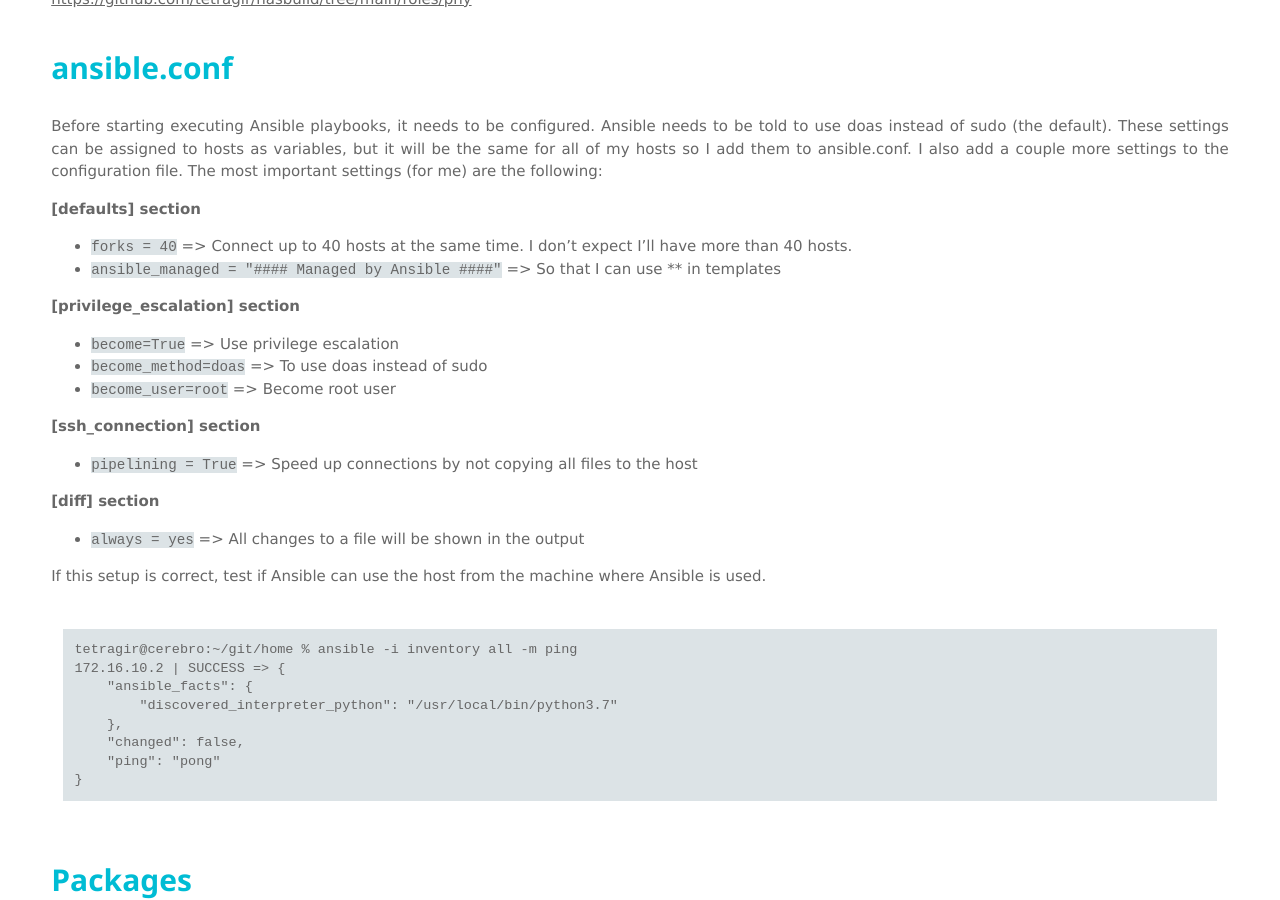
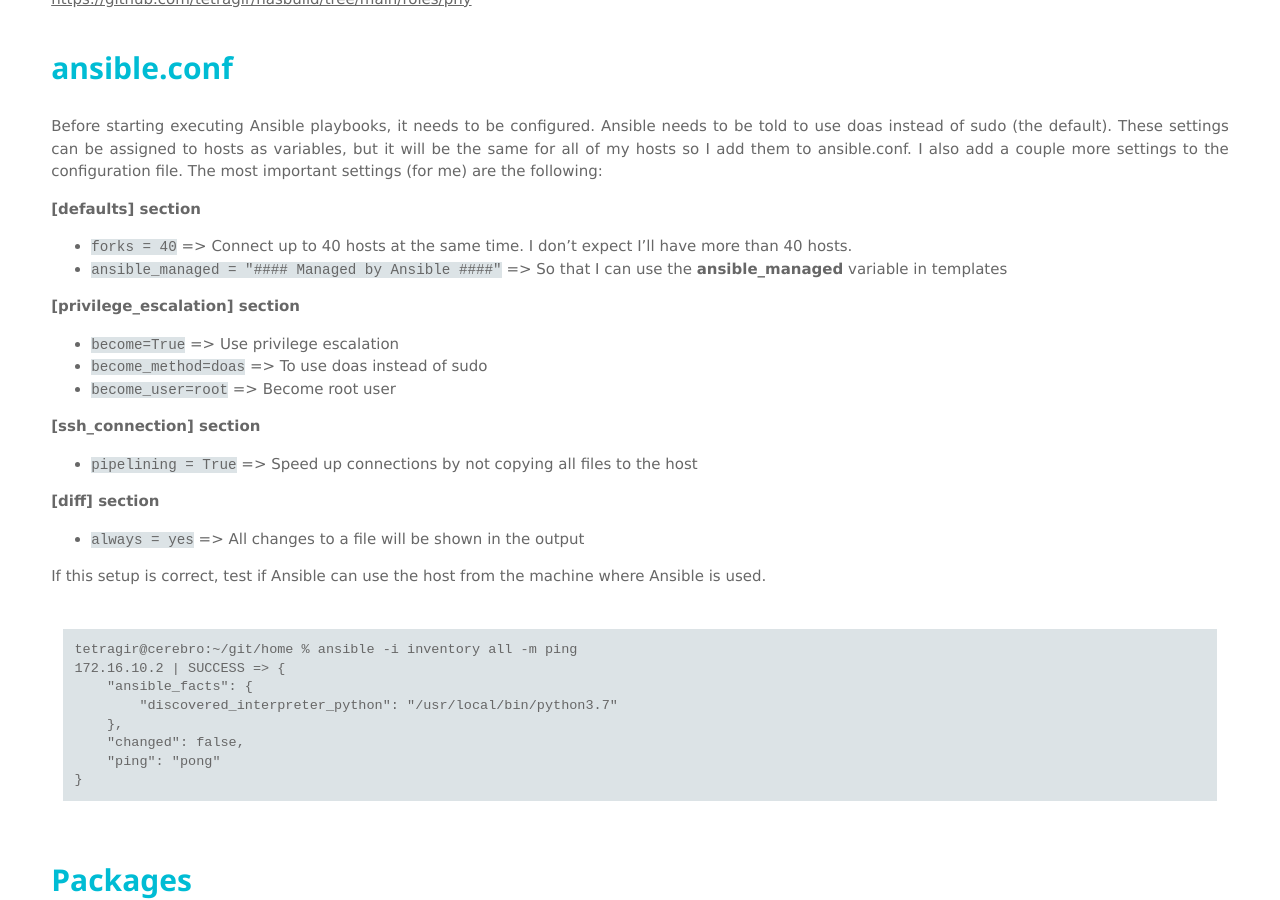
Before and after one commit to tetragir/tetragir.github.io, a Jekyll site: the page built from _posts/2021-06-19-nasbuild-host.md, in a window 1280 px wide and 900 px high, scrolled down 1537 px. Built offline with Jekyll 4.4.1, drawn with Linux system fonts in a browser that asks for light colours.

Commit message:
Dron {{ and }} as it would not show up in the post

````diff
--- a/_posts/2021-06-19-nasbuild-host.md
+++ b/_posts/2021-06-19-nasbuild-host.md
@@ -51,7 +51,7 @@ Before starting executing Ansible playbooks, it needs to be configured. Ansible
 **[defaults] section**
 
 * ```forks = 40``` => Connect up to 40 hosts at the same time. I don't expect I'll have more than 40 hosts.
-* ```ansible_managed = "#### Managed by Ansible ####"``` => So that I can use *{{ ansible_managed }}* in templates
+* ```ansible_managed = "#### Managed by Ansible ####"``` => So that I can use the **ansible_managed** variable in templates
 
 **[privilege_escalation] section**
 
````
